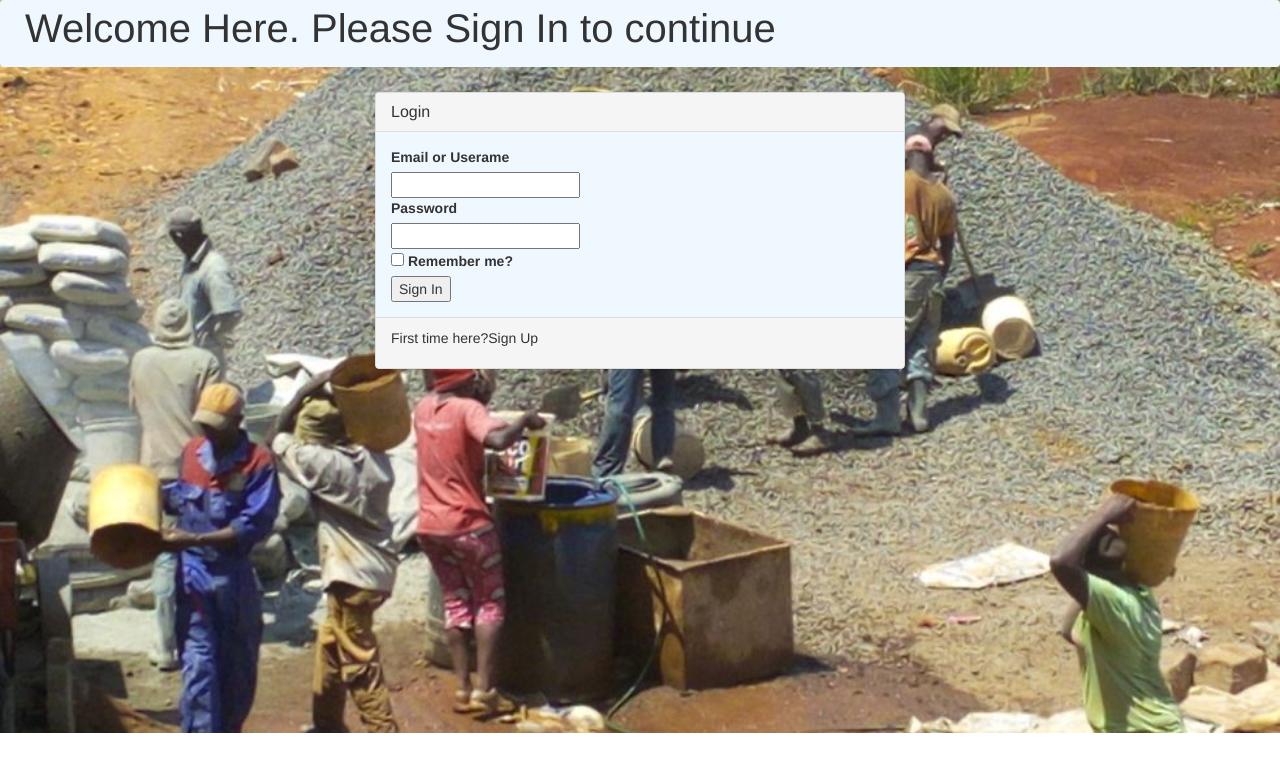
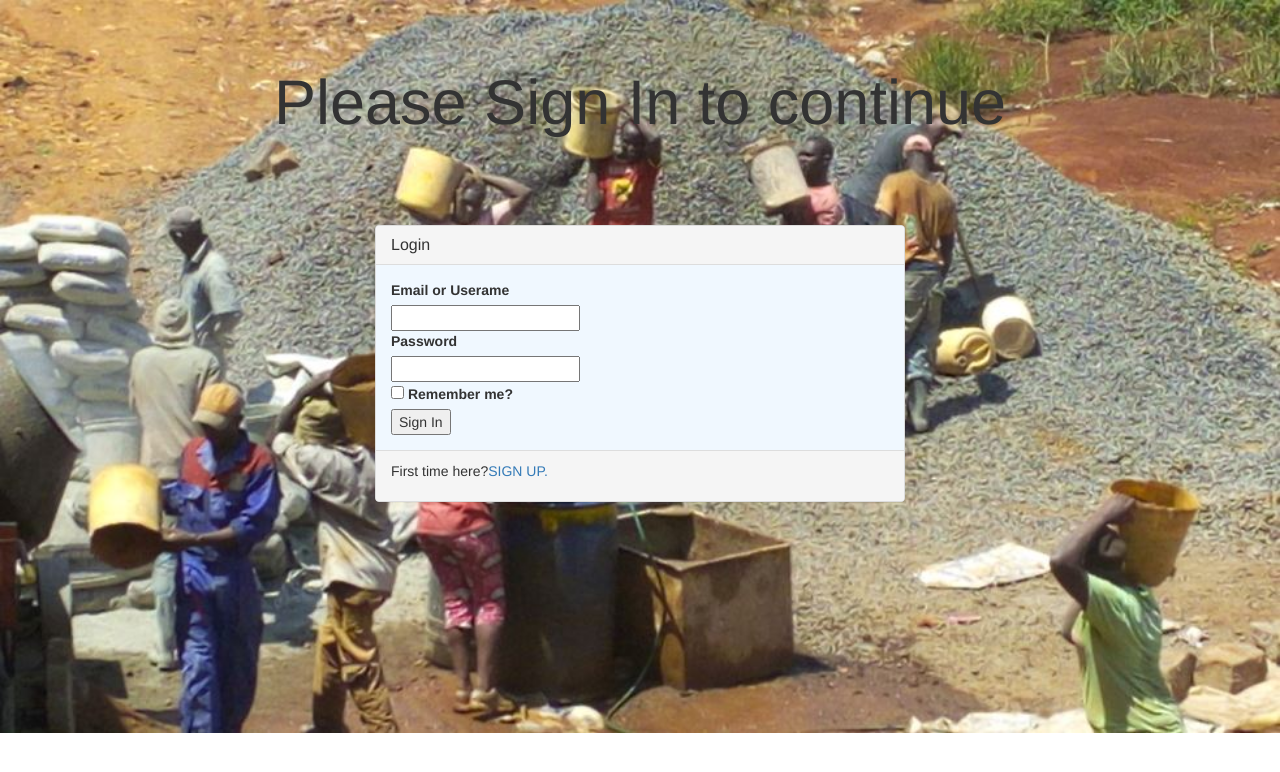
Before and after one commit to Doktatech/jobs-board, a plain HTML site: page signIn.html in a window 1280 px wide. Drawn offline with Linux system fonts and the light colour scheme.

Commit message:
introduce jumbotron to signIn page

```diff
--- a/css/styles.css
+++ b/css/styles.css
@@ -5,26 +5,21 @@
 .login-label{
     display: block;
 }
-nav{
-    background-color: aliceblue;
-    border: 1px saddlebrown;
-    border-radius: 4px;
-    display: block;
-    margin: 25px;
-    margin-top: 0px;
-    margin-left: 0px;
-    margin-right: 0px;
-    overflow:hidden;
-    padding-left: 25px;
-}
-.nav-paragraph{
-    text-decoration-color: black;
+.nav-header{
+    text-decoration-color: seagreen;
     text-emphasis: initial;
     font-style: normal;
     font-size: 40px;
 }
 .login-page{
     background-image: url(../img/hustle.jpg);
-   background-repeat:no-repeat;
-   background-size:cover;
+    background-repeat:no-repeat;
+    background-size:cover;
 }
+.jumbotron{
+    background-color: transparent;
+
+}
+h1{
+    color: green;
+}
--- a/js/scripts.js
+++ b/js/scripts.js
@@ -0,0 +1,4 @@
+"use strict"
+$(document).ready(function(){
+
+});
--- a/index.html
+++ b/signIn.html
@@ -7,11 +7,10 @@
     <link rel="stylesheet" href="css/styles.css" type="text/css">
   </head>
   <body class="login-page">
-    <header role="banner">
-      <nav class="navigator">
-          <p class="nav-paragraph">Welcome Here. Please Sign In to continue</p>
-      </nav>
-    </header>
+    <div class="jumbotron">
+       <h1 class="nav-header" style="text-align:center">Please Sign In to continue</h1>
+
+    </div>
       <div class="login-container panel panel-default">
         <div class="panel-heading">
           <h1 class="panel-title">Login</h1>
@@ -32,13 +31,13 @@
                         <label for="checkbox">Remember me?</label>
                       </div>
                       <div>
-                        <input type="button" value="Sign In" onclick="" >
+                        <input type="button" value="Sign In" onclick="location.href='jobs-posts.html'" id='sign-up' >
                       </div>
                 </fieldset>
             </form>
         </div>
         <div class="panel-footer">
-            <p class="register">First time here?<span class="sigup-click">Sign Up</span> </p>
+            <p class="register">First time here?<a href="signup.html">SIGN UP.</a></p>
         </div>
       </div>
 
```
